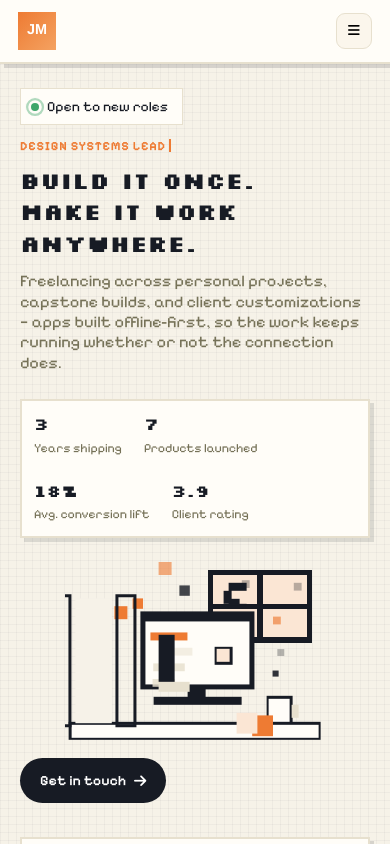
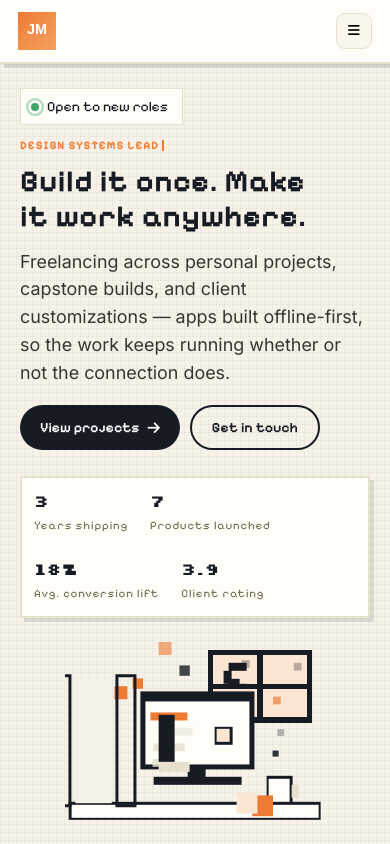
Before and after one commit to LusteJohn/MyPortfolio, a Vue app: page / in a window 390 px wide. Shown: the top 844 px of the page. Built offline with nearby package versions, Linux system fonts and the light colour scheme.

Commit message:
feat(ui): enhance visual experience and typography

```diff
--- a/index.html
+++ b/index.html
@@ -7,7 +7,7 @@
   <link rel="icon" href="/src/assets/images/profile.png" type="image/png">
   <link rel="stylesheet" href="https://cdnjs.cloudflare.com/ajax/libs/font-awesome/6.5.2/css/all.min.css">
   <link rel="preconnect" href="https://fonts.googleapis.com">
-  <link href="https://fonts.googleapis.com/css2?family=Pixelify+Sans:wght@400;500;600;700&family=Silkscreen:wght@400;700&display=swap" rel="stylesheet">
+  <link href="https://fonts.googleapis.com/css2?family=Pixelify+Sans:wght@400;500;600;700&family=Silkscreen:wght@400;700&family=Inter:wght@400;500;600;700&display=swap" rel="stylesheet">
 </head>
 <body>
   <div id="app"></div>
--- a/src/App.vue
+++ b/src/App.vue
@@ -2,13 +2,18 @@
 import TheSidebar from './components/layout/TheSidebar.vue'
 import CommandPalette from './components/common/CommandPalette.vue'
 import ProjectModal from './components/common/ProjectModal.vue'
+import PixelCursor from './components/common/PixelCursor.vue'
 import { useProjectModal } from './composables/useProjectModal'
 import { useCommandPaletteShortcut } from './composables/useCommandPalette'
+import { useCursorGlow } from './composables/useCursorGlow'
 
 const { close: closeModal } = useProjectModal()
 
 // Registers the global ⌘K shortcut; Esc closes both the palette and the project modal
 useCommandPaletteShortcut(closeModal)
+
+// Soft glow that follows the pointer inside each section
+useCursorGlow()
 </script>
 
 <template>
@@ -22,4 +27,5 @@ useCommandPaletteShortcut(closeModal)
 
   <CommandPalette />
   <ProjectModal />
+  <PixelCursor />
 </template>
--- a/src/assets/main.css
+++ b/src/assets/main.css
@@ -304,14 +304,6 @@ main.content {
   gap: 14px;
 }
 
-.hero-side .cta-pill {
-  align-self: flex-end;
-}
-
-.hero-side .cta-pill {
-  align-self: flex-start;
-}
-
 @media (max-width: 900px) {
   .hero-side { flex: 1 1 100%; }
 }
@@ -332,10 +324,16 @@ main.content {
 }
 
 .topbar p.sub {
-  color: var(--muted);
-  font-size: 1rem;
-  max-width: 48ch;
-  margin-top: 12px;
+  color: #3A3530;
+  max-width: 44ch;
+  margin-top: 14px;
+}
+
+.cta-row {
+  display: flex;
+  flex-wrap: wrap;
+  gap: 10px;
+  margin-top: 18px;
 }
 
 .cta-pill {
@@ -357,6 +355,18 @@ main.content {
 .cta-pill:hover {
   transform: translateY(-2px);
   background: #000;
+}
+
+.cta-pill--ghost {
+  background: transparent;
+  color: var(--ink);
+  border: 2px solid var(--ink);
+}
+
+.cta-pill--ghost:hover {
+  background: var(--orange-soft);
+  color: var(--orange);
+  border-color: var(--orange);
 }
 
 .tip-pill {
@@ -1074,6 +1084,33 @@ footer.credit {
   padding: 26px 0 6px;
 }
 
+/* ---------- POINTER GLOW ---------- */
+section[id] {
+  position: relative;
+  isolation: isolate;
+}
+
+/* soft glow that follows the pointer inside a section */
+section[id]::after {
+  content: '';
+  position: absolute;
+  inset: 0;
+  z-index: -1;
+  pointer-events: none;
+  opacity: var(--glow-o, 0);
+  transition: opacity .4s ease;
+  background: radial-gradient(
+    260px 260px at var(--glow-x, 50%) var(--glow-y, 50%),
+    rgba(238, 123, 51, .14),
+    rgba(238, 123, 51, .06) 45%,
+    transparent 70%
+  );
+}
+
+@media (prefers-reduced-motion: reduce) {
+  section[id]::after { display: none; }
+}
+
 /* ---------- PIXEL UI ---------- */
 body {
   background-color: var(--bg);
@@ -1082,7 +1119,7 @@ body {
     linear-gradient(90deg, rgba(23, 27, 36, .035) 1px, transparent 1px);
   background-size: 8px 8px;
   font-family: 'Pixelify Sans', sans-serif;
-  font-size: 14px;
+  font-size: 15px;
   -webkit-font-smoothing: antialiased;
   text-rendering: geometricPrecision;
 }
@@ -1095,7 +1132,6 @@ select {
   -webkit-font-smoothing: antialiased;
 }
 
-#app h1,
 #app .display,
 #app .stat-item b,
 #app .cmdk-trigger kbd {
@@ -1104,6 +1140,15 @@ select {
   line-height: 1.35;
 }
 
+/* Silkscreen's M collapses into an H at headline sizes, so h1 uses Pixelify Sans */
+#app h1 {
+  font-family: 'Pixelify Sans', sans-serif;
+  font-weight: 700;
+  letter-spacing: .02em;
+  line-height: 1.15;
+  font-size: clamp(1.9rem, 4.2vw, 2.6rem);
+}
+
 #app h2,
 #app h3 {
   font-family: 'Pixelify Sans', sans-serif;
@@ -1112,13 +1157,9 @@ select {
   line-height: 1.2;
 }
 
-#app h1 {
-  font-size: clamp(1.45rem, 3.2vw, 2rem);
-}
-
 #app h2,
 #app h3 {
-  font-size: .98rem;
+  font-size: 1.15rem;
 }
 
 #app p,
@@ -1127,15 +1168,36 @@ select {
 #app .stat-item span,
 #app .b-eyebrow,
 #app .eyebrow {
-  line-height: 1.25;
+  line-height: 1.35;
 }
 
 #app .b-card p,
-#app .topbar p.sub,
+#app .topbar p.sub {
+  font-size: 1.12rem;
+  line-height: 1.55;
+}
+
+/* ---------- BODY TEXT ---------- */
+/* Pixel fonts stay on headings and labels; running text uses Inter */
+#app p,
+#app .form-note,
 #app .gh-desc,
-#app .form-note {
-  font-size: 1.02rem;
-  line-height: 1.25;
+#app .gh-when,
+#app .cmdk-item span,
+#app .credential-item p {
+  font-family: 'Inter', sans-serif;
+  letter-spacing: 0;
+  line-height: 1.5;
+}
+
+/* Darken body copy: the old grey-brown on cream was tiring to read */
+#app p,
+#app .form-note,
+#app .gh-desc,
+#app .gh-when,
+#app .cmdk-item span,
+#app .credential-item p {
+  color: #3A3530;
 }
 
 #app .b-card .b-eyebrow,
@@ -1145,7 +1207,8 @@ select {
 #app .tools-strip .label,
 #app .sidebar .handle,
 #app footer.credit {
-  font-size: .78rem;
+  font-size: .72rem;
+  letter-spacing: .08em;
 }
 
 #app .side-nav button,
@@ -1171,10 +1234,8 @@ select {
 }
 
 #app .illus-frame,
-  #app .illus-frame,
-  #app .mock-browser,
-  #app .avatar,
-  #app .social-row a,
+#app .mock-browser,
+#app .avatar,
 #app .side-nav button,
 #app .b-icon,
 #app .tag-row span,
--- /dev/null
+++ b/src/components/common/PixelCursor.vue
@@ -0,0 +1,99 @@
+<script setup>
+import { ref, onMounted, onUnmounted } from 'vue'
+
+const snapped = ref({ x: -999, y: -999 })
+const visible = ref(false)
+const pressed = ref(false)
+
+const CELL = 8
+const SPOT = 72
+
+let frame = null
+let pending = null
+
+function onMove(e) {
+  pending = e
+  if (frame) return
+  frame = requestAnimationFrame(() => {
+    frame = null
+    if (!pending) return
+    // snap the spotlight to the 8px background grid so it reads as pixel art
+    const { clientX: x, clientY: y } = pending
+    snapped.value = {
+      x: Math.round((x - SPOT / 2) / CELL) * CELL,
+      y: Math.round((y - SPOT / 2) / CELL) * CELL
+    }
+    visible.value = true
+  })
+}
+
+function onDown() {
+  pressed.value = true
+}
+
+function onUp() {
+  pressed.value = false
+}
+
+function onLeave() {
+  visible.value = false
+}
+
+onMounted(() => {
+  if (window.matchMedia('(pointer: fine)').matches) {
+    window.addEventListener('pointermove', onMove, { passive: true })
+    window.addEventListener('pointerdown', onDown, { passive: true })
+    window.addEventListener('pointerup', onUp, { passive: true })
+    document.addEventListener('pointerleave', onLeave)
+  }
+})
+
+onUnmounted(() => {
+  window.removeEventListener('pointermove', onMove)
+  window.removeEventListener('pointerdown', onDown)
+  window.removeEventListener('pointerup', onUp)
+  document.removeEventListener('pointerleave', onLeave)
+  if (frame) cancelAnimationFrame(frame)
+})
+</script>
+
+<template>
+  <div
+    class="px-cursor"
+    :class="[{ 'is-pressed': pressed, 'is-visible': visible }]"
+    :style="{
+      transform: `translate3d(${snapped.x}px, ${snapped.y}px, 0)`,
+      width: `${SPOT}px`,
+      height: `${SPOT}px`
+    }"
+  ></div>
+</template>
+
+<style scoped>
+.px-cursor {
+  position: fixed;
+  top: 0;
+  left: 0;
+  z-index: 95;
+  pointer-events: none;
+  opacity: 0;
+  transition: opacity .18s ease;
+  will-change: transform;
+
+  /* no outline: just a faint grid tint aligned to the page's 8px grid */
+  background:
+    linear-gradient(90deg, var(--line) 0 8px, transparent 8px) 0 0 / 100% 8px repeat-y,
+    linear-gradient(0deg, var(--line) 0 8px, transparent 8px) 0 0 / 8px 100% repeat-x;
+  mask-image: radial-gradient(circle, rgba(0, 0, 0, 1) 0%, rgba(0, 0, 0, .55) 45%, transparent 72%);
+}
+
+.px-cursor.is-visible { opacity: 1; }
+
+.px-cursor.is-pressed {
+  transition: transform .08s steps(1, end), opacity .18s ease;
+}
+
+@media (prefers-reduced-motion: reduce) {
+  .px-cursor { display: none; }
+}
+</style>
--- a/src/components/home/HeroSection.vue
+++ b/src/components/home/HeroSection.vue
@@ -2,8 +2,9 @@
 import StatusBadge from '../common/StatusBadge.vue'
 import StatRow from './StatRow.vue'
 import { useTypewriter } from '../../composables/useTypewriter'
-import { CONTACT_EMAIL } from '../../data/commands'
+import { useNavigation } from '../../composables/useNavigation'
 
+const { goTo } = useNavigation()
 const roles = ['Web Developer', 'Design Systems Lead', 'App Developer Offline', 'Simplicity Advocate']
 const { text: typedRole } = useTypewriter(roles)
 </script>
@@ -15,11 +16,18 @@ const { text: typedRole } = useTypewriter(roles)
       <div class="eyebrow"><span class="typed-role">{{ typedRole }}</span></div>
       <h1>Build it once. Make it work anywhere.</h1>
       <p class="sub">Freelancing across personal projects, capstone builds, and client customizations — apps built offline-first, so the work keeps running whether or not the connection does.</p>
+      <div class="cta-row">
+        <button type="button" class="cta-pill" @click="goTo('work')">
+          View projects <i class="fa-solid fa-arrow-right"></i>
+        </button>
+        <button type="button" class="cta-pill cta-pill--ghost" @click="goTo('contact')">
+          Get in touch
+        </button>
+      </div>
       <StatRow />
     </div>
     <div class="hero-side">
-      <div
-        class="hero-scene"
+      <div class="hero-scene"
         role="img"
         aria-label="Pixel art of a developer working at a desk, standing up to walk through an invisible door to rest, then returning to work"
       >
@@ -119,7 +127,6 @@ const { text: typedRole } = useTypewriter(roles)
           <rect class="px-door-r" x="12" y="13" width="7" height="50" fill="none" stroke="#171B24" stroke-width="1"/>
         </svg>
       </div>
-      <a class="cta-pill" :href="`mailto:${CONTACT_EMAIL}`">Get in touch <i class="fa-solid fa-arrow-right"></i></a>
     </div>
   </div>
 </template>
--- /dev/null
+++ b/src/composables/useCursorGlow.js
@@ -0,0 +1,71 @@
+import { onMounted, onUnmounted } from 'vue'
+
+let raf = null
+let pending = null
+let active = null
+
+function clearActive() {
+  if (active) active.style.removeProperty('--glow-o')
+  active = null
+}
+
+function update() {
+  raf = null
+  if (!pending) return
+
+  const target = pending.target
+  const section = target instanceof Element ? target.closest('section') : null
+
+  if (!section) {
+    clearActive()
+    return
+  }
+
+  const rect = section.getBoundingClientRect()
+  const x = pending.clientX - rect.left
+  const y = pending.clientY - rect.top
+
+  // only pay the style write when the section changes
+  if (active !== section) {
+    clearActive()
+    active = section
+    section.style.setProperty('--glow-o', '1')
+  }
+
+  section.style.setProperty('--glow-x', `${x}px`)
+  section.style.setProperty('--glow-y', `${y}px`)
+}
+
+const options = { passive: true }
+
+function onMove(e) {
+  pending = e
+  if (raf) return
+  raf = requestAnimationFrame(update)
+}
+
+function onLeave() {
+  pending = null
+  clearActive()
+}
+
+/**
+ * Tracks the pointer and exposes its position per-section through
+ * `--glow-x` / `--glow-y` / `--glow-o` custom properties, so CSS can paint
+ * a soft glow that follows the cursor inside whatever section is hovered.
+ * Call once from a top-level component.
+ */
+export function useCursorGlow() {
+  onMounted(() => {
+    if (!window.matchMedia('(pointer: fine)').matches) return
+    window.addEventListener('pointermove', onMove, options)
+    document.addEventListener('pointerleave', onLeave)
+  })
+
+  onUnmounted(() => {
+    window.removeEventListener('pointermove', onMove)
+    document.removeEventListener('pointerleave', onLeave)
+    if (raf) cancelAnimationFrame(raf)
+    clearActive()
+  })
+}
```
